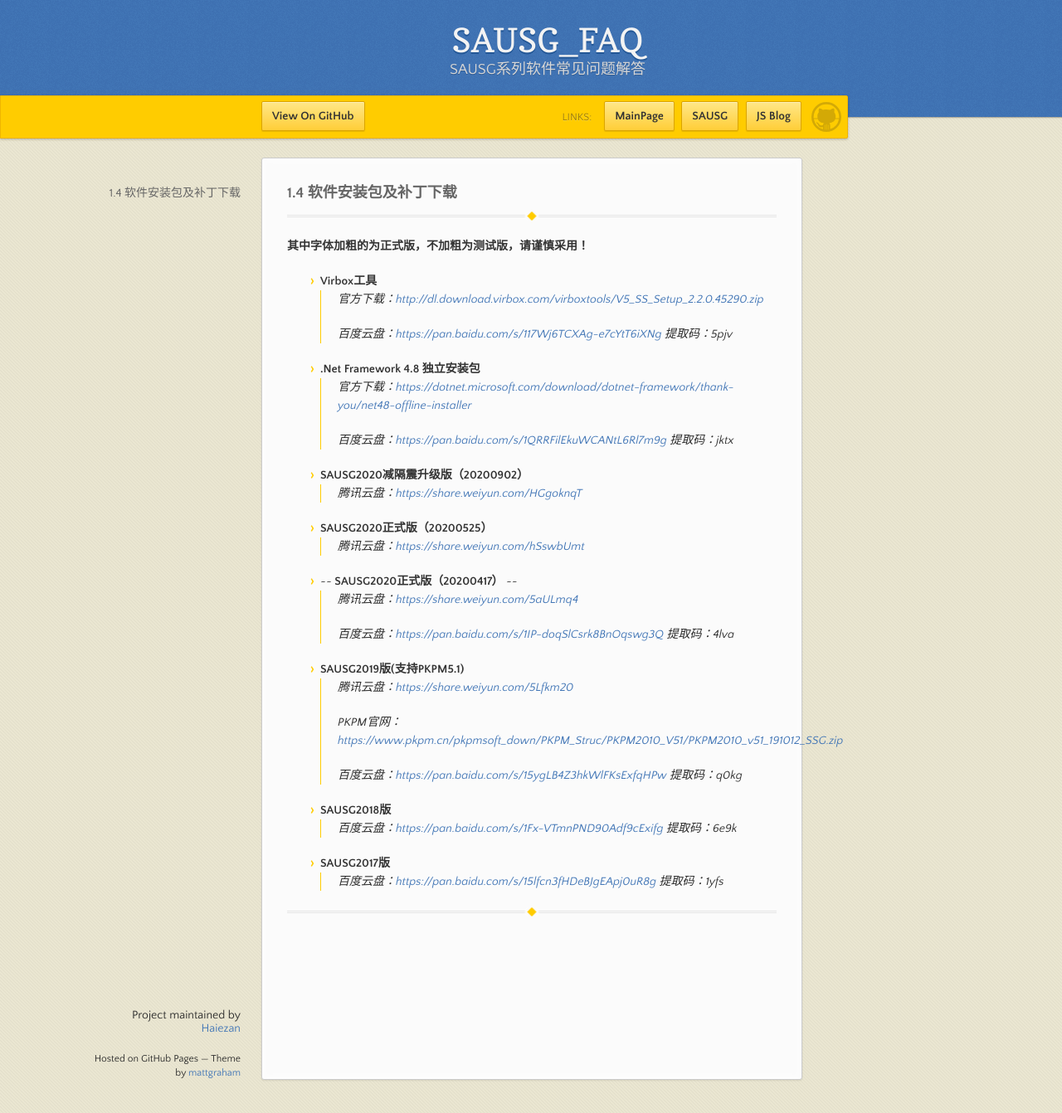
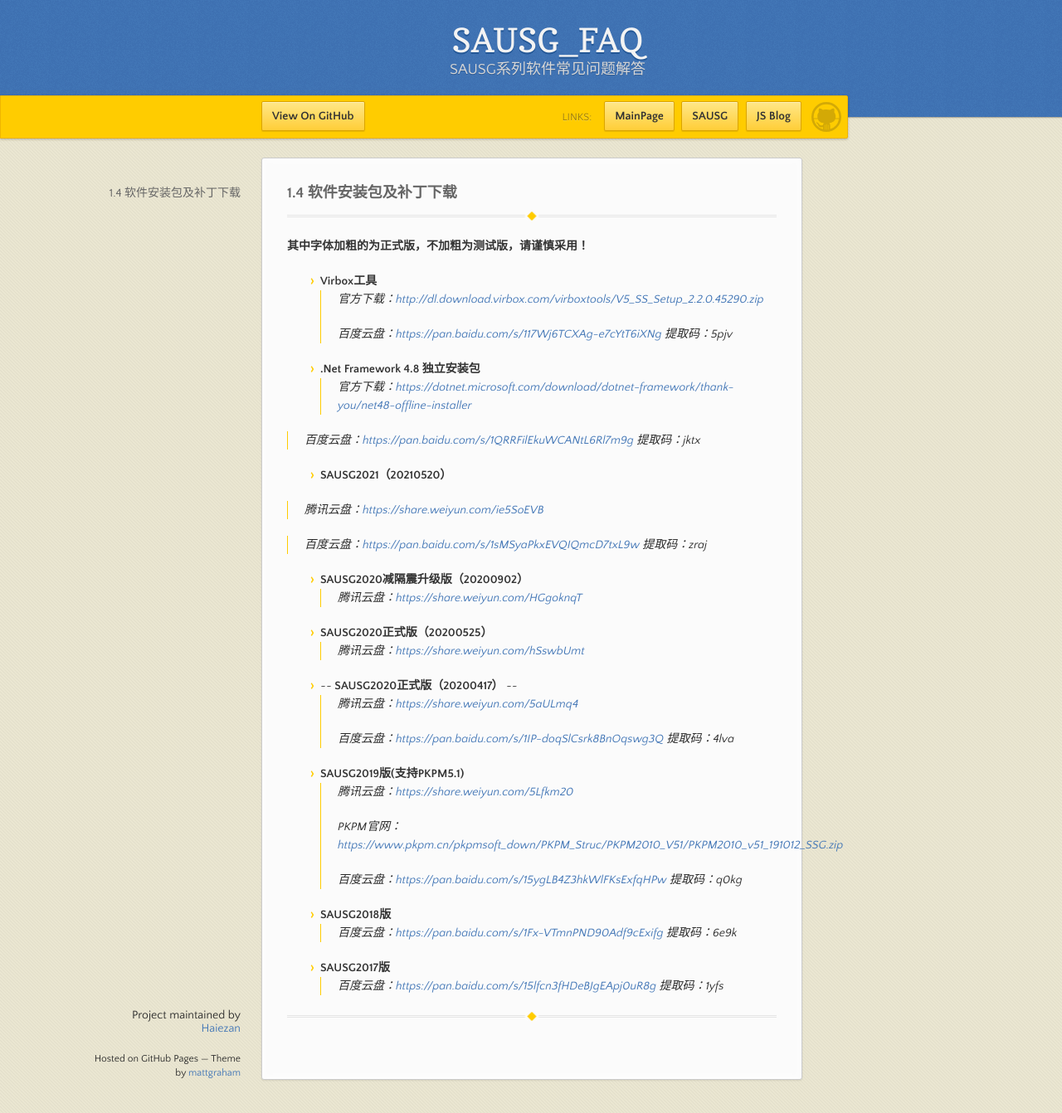
Before and after one commit to Haiezan/SAUSG_FAQ, a Jekyll site: the page built from 1.安装问题/1.4.软件安装包及补丁下载.md, in a window 1280 px wide and 1342 px high. Shown: the whole window at 83% size. Built offline with Jekyll 4.4.1, drawn with Linux system fonts in a browser that asks for light colours; our own code applies the rules of GitHub Pages for plain Markdown files; comment, search, counter and statistics services are not loaded.

Commit message:
Update 1.4.软件安装包及补丁下载.md

```diff
--- a/1.安装问题/1.4.软件安装包及补丁下载.md
+++ b/1.安装问题/1.4.软件安装包及补丁下载.md
@@ -10,8 +10,14 @@
 
 * **.Net Framework 4.8 独立安装包**
 > 官方下载：[https://dotnet.microsoft.com/download/dotnet-framework/thank-you/net48-offline-installer](https://dotnet.microsoft.com/download/dotnet-framework/thank-you/net48-offline-installer)
->
+
 > 百度云盘：[https://pan.baidu.com/s/1QRRFilEkuWCANtL6Rl7m9g](https://pan.baidu.com/s/1QRRFilEkuWCANtL6Rl7m9g)  提取码：jktx
+
+* **SAUSG2021（20210520）**
+
+> 腾讯云盘：[https://share.weiyun.com/ie5SoEVB](https://share.weiyun.com/ie5SoEVB)
+
+> 百度云盘：[https://pan.baidu.com/s/1sMSyaPkxEVQIQmcD7txL9w](https://pan.baidu.com/s/1sMSyaPkxEVQIQmcD7txL9w) 提取码：zraj
 
 * **SAUSG2020减隔震升级版（20200902）**
 > 腾讯云盘：[https://share.weiyun.com/HGgoknqT](https://share.weiyun.com/HGgoknqT )
```
